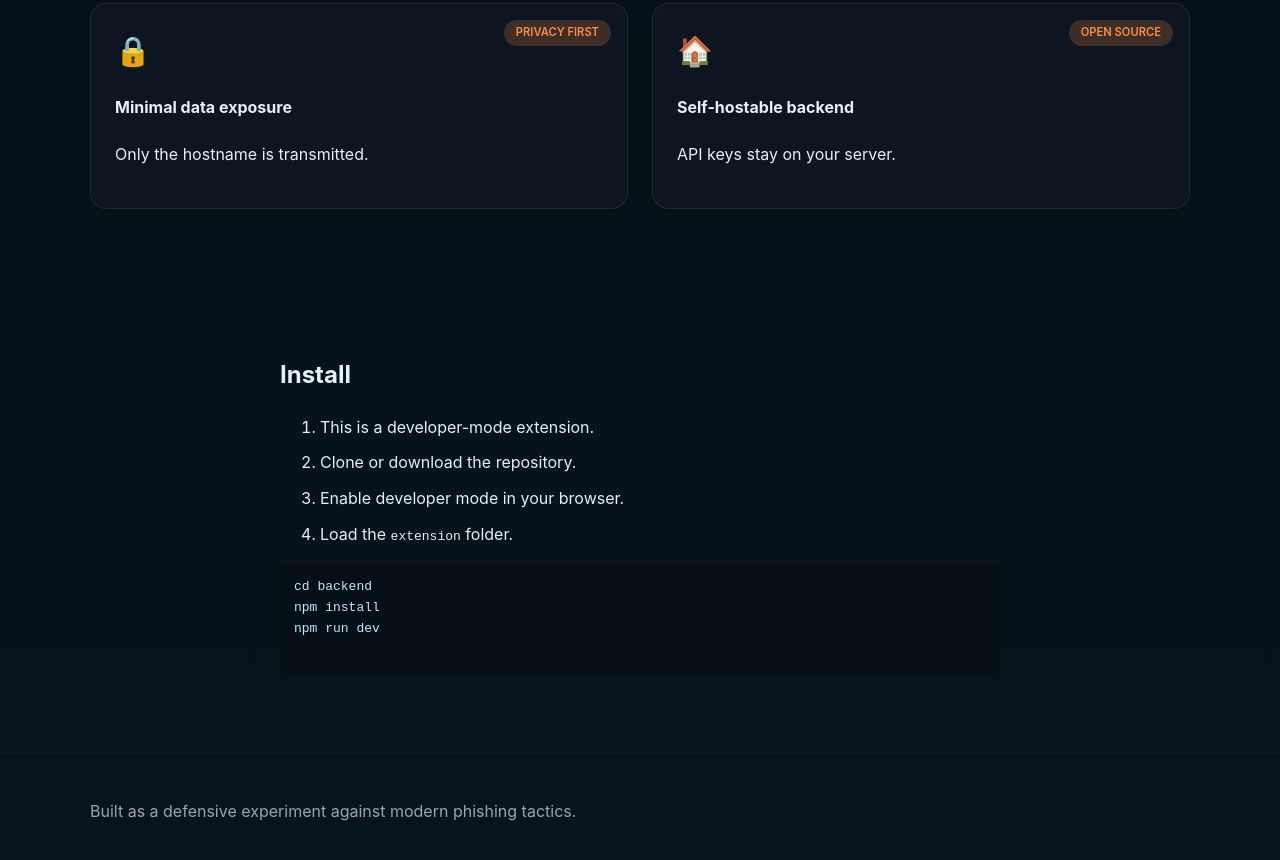
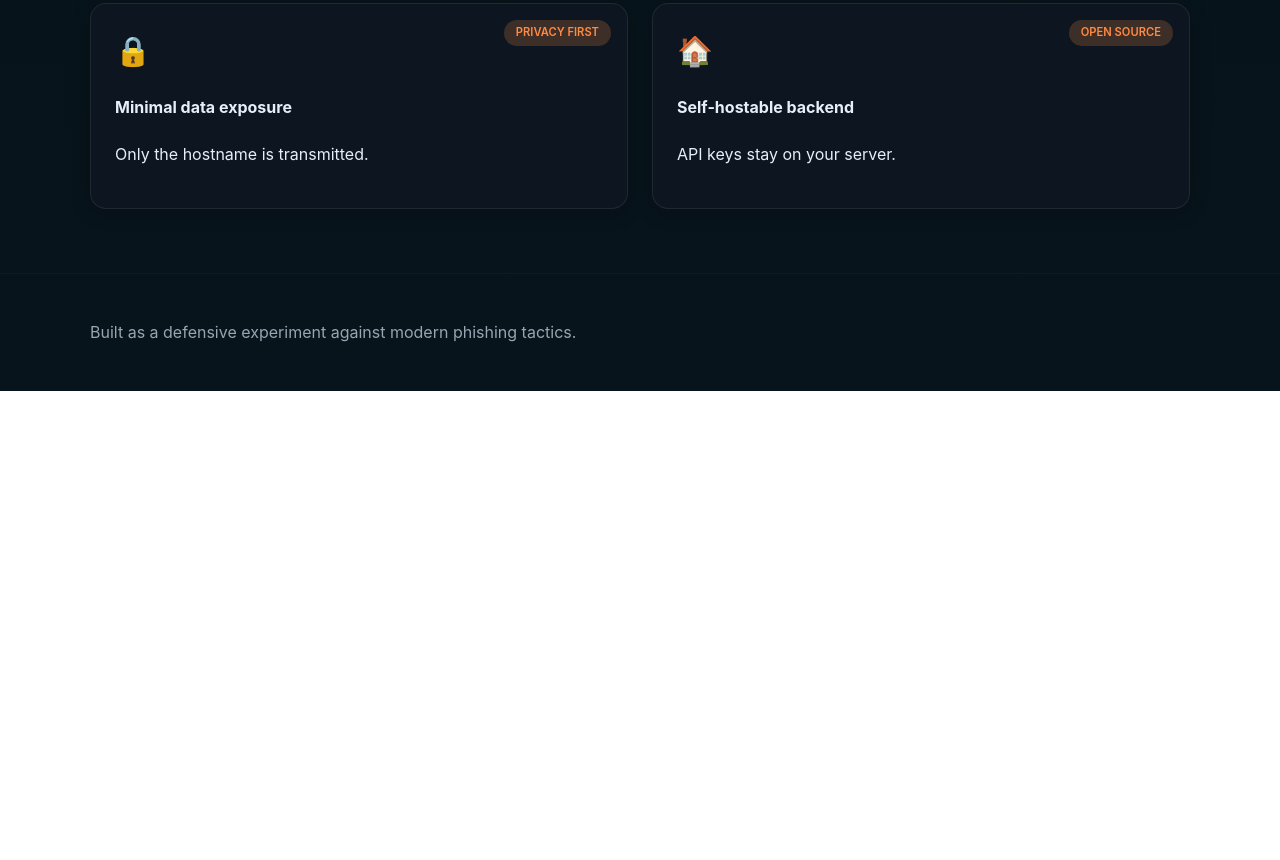
Before and after one commit to fahadhaya72/safeextension, a browser extension: page landing/index.html in a window 1280 px wide. Shown: the part 1932-2792 px from the top of the page. After the commit the page ends 2323 px from the top, so only its background shows below. Drawn offline with Linux system fonts and the light colour scheme.

Commit message:
Comment out the install section
Comment out the install section in index.html

```diff
--- a/landing/index.html
+++ b/landing/index.html
@@ -172,7 +172,7 @@
   </div>
 </section>
 
-<section id="install" class="section">
+<!-- <section id="install" class="section">
   <div class="container narrow">
     <h2>Install</h2>
 
@@ -189,7 +189,7 @@ npm install
 npm run dev
     </pre>
   </div>
-</section>
+</section> -->
 
 </main>
 
```
